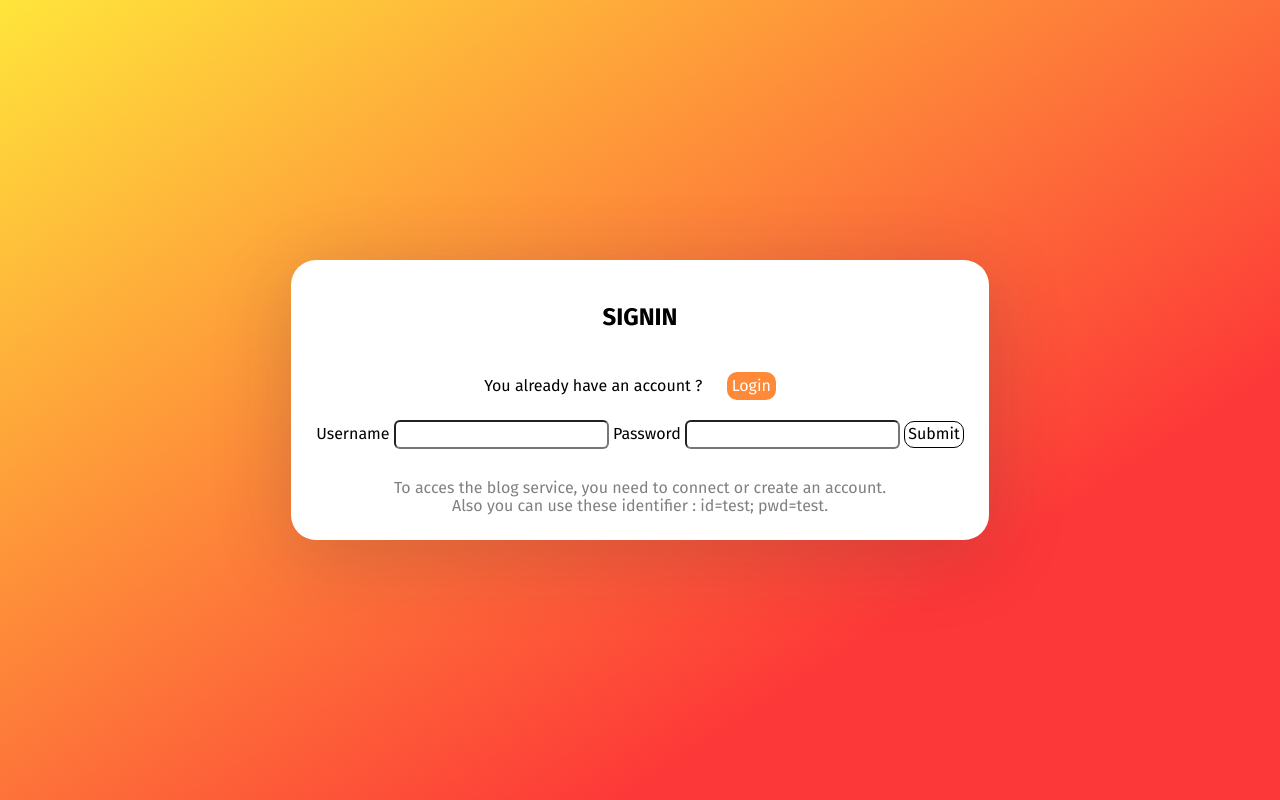
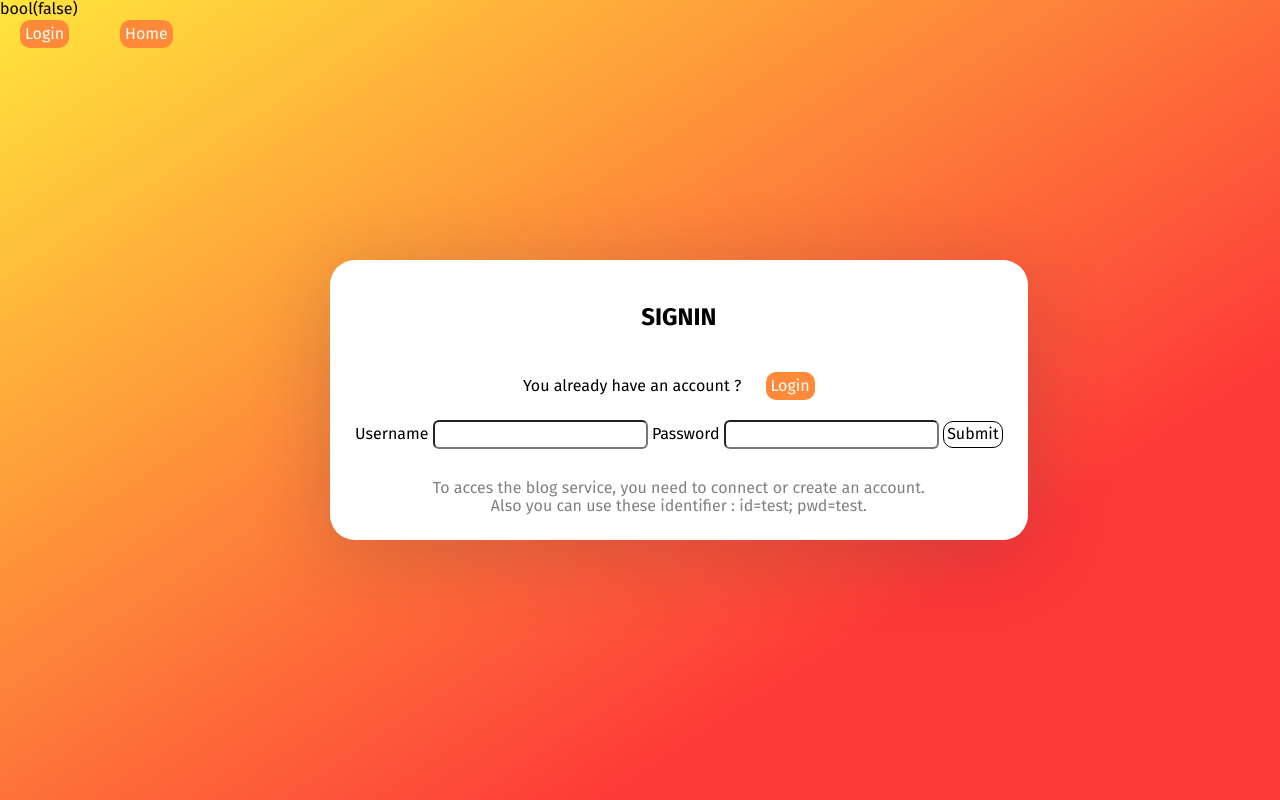
Before and after one commit to anonems/FINAL-PROJECT-BACK-W2, a PHP site: page /login in a window 1280 px wide. Run offline with PHP 8.4, Linux system fonts and the light colour scheme; some libraries are stand-ins or nearby versions.

Commit message:
first session config

```diff
--- a/app/src/Controllers/AbstractController.php
+++ b/app/src/Controllers/AbstractController.php
@@ -1,6 +1,8 @@
 <?php
 
 namespace App\Controllers;
+
+use App\Managers\SessionManager;
 
 abstract class AbstractController
 {
@@ -11,9 +13,12 @@ abstract class AbstractController
            throw new \RuntimeException("La methode $action n'est pas disponible dans ce controller");
         }
         call_user_func_array([$this, $action], $params);
+
+
     }
 
-    public function render(string $view, array $args = [], string $title = "Document")
+
+    public function render(string $view, array $args = [], string $title = "Document", bool $logStatut = false )
     {
         $view = dirname(__DIR__, 2) . '/views/' . $view;
         $base = dirname(__DIR__, 2) . '/views/base.php';
@@ -26,6 +31,7 @@ abstract class AbstractController
         require_once $view;
         $_pageContent = ob_get_clean();
         $_pageTitle = $title;
+        $_logStatut = $logStatut;
 
         require_once $base;
 
--- a/app/src/Controllers/ArticleController.php
+++ b/app/src/Controllers/ArticleController.php
@@ -6,6 +6,7 @@ use App\Factorys\PDOFactory;
 use App\Managers\ArticleManager;
 use App\Managers\CommentManager;
 use App\Managers\UserManager;
+use App\Managers\SessionManager;
 use App\Routes\Route;
 
 class ArticleController extends AbstractController
@@ -16,7 +17,10 @@ class ArticleController extends AbstractController
         $articleManager = new ArticleManager(new PDOFactory());
         $articles = $articleManager->readAllArticles();
 
-        $this->render("home.php", ["articles" => $articles], "Tous les articles");
+        $sessionManager = new SessionManager();
+        $logStatut = $sessionManager->check_login();
+        //echo $sessionManager->getUsername();
+        $this->render("home.php", ["articles" => $articles], "Tous les articles", $logStatut);
     }
 
     /**
@@ -28,9 +32,11 @@ class ArticleController extends AbstractController
     {
         $articleManager = new ArticleManager(new PDOFactory());
         $commentManager = new CommentManager(new PDOFactory());
+        $sessionManager = new SessionManager();
+        $logStatut = $sessionManager->check_login();
         $article = $articleManager->readOneArticle($id);
         $comments = $commentManager->readAllComment($id);
-        $this->render("showOne.php", ["article" => $article, "comments" => $comments], "Un articles");
+        $this->render("showOne.php", ["article" => $article, "comments" => $comments], "Un article", $logStatut);
     }
 
 }
--- a/app/src/Controllers/userController.php
+++ b/app/src/Controllers/userController.php
@@ -4,6 +4,7 @@ namespace App\Controllers;
 
 use App\Factorys\PDOFactory;
 use App\Managers\UserManager;
+use App\Managers\SessionManager;
 use App\Routes\Route;
 
 class UserController extends AbstractController
@@ -11,7 +12,10 @@ class UserController extends AbstractController
     #[Route('/login', name: "login", methods: ["GET"])]
     public function login()
     {
-        $this->render("login.php", [], "Login page");
+        $sessionManager = new SessionManager();
+        $logStatut = $sessionManager->check_login();
+
+        $this->render("login.php", [], "Login page", $logStatut);
     }
 
     #[Route('/login', name: "login", methods: ["POST"])]
@@ -20,8 +24,12 @@ class UserController extends AbstractController
         $username = filter_input(INPUT_POST, "username");
         $pwd = filter_input(INPUT_POST, "pwd");
         $pwd_hash =  password_hash($pwd, PASSWORD_DEFAULT);
+
         $userManager = new UserManager(new PDOFactory());
+        $sessionManager = new SessionManager();
+
         $getUser = $userManager->readUser($username);
+
         $signin = filter_input(INPUT_POST, "signin");
         $login = filter_input(INPUT_POST, "login");
         $resmdp = filter_input(INPUT_POST, "resmdp");
@@ -37,8 +45,8 @@ class UserController extends AbstractController
         }
         if($login){
             if (password_verify($pwd, $getUser->getPwd())){
+                $sessionManager->login($username);
                 header("location: /crud" );
-                return true;
             }
             else{
                 header("location: /login" );
--- /dev/null
+++ b/app/src/Managers/SessionManager.php
@@ -0,0 +1,53 @@
+<?php
+
+namespace App\Managers;
+
+use App\Entitys\User;
+
+class SessionManager extends BaseManager
+{
+
+    private bool $connected = false;
+    private string $username;
+
+    function __construct()
+    {
+        //session_start();
+        $this->check_login();
+    }
+
+    public function is_connected(): bool //savoir si la session est démarrer
+    {
+        return $this->connected;
+    }
+
+    public function login($user) //démarrer la session
+    {
+        session_start();
+        $this->username = $_SESSION["username"] = $user;
+        $this->connected = true;
+    }
+
+    public function logout() //arreter la session
+    {
+        unset($_SESSION["username"]);
+        unset($this->username);
+        $this->connected = false;
+    }
+
+    public function check_login() //savoir si l'utilisateur est connecté
+    {
+        if (isset($_SESSION["username"])) {
+            $this->username  = $_SESSION["username"];
+            $this->connected = true;
+            return true;
+        }else {
+            unset($this->username);
+            $this->connected = false;
+            return false;
+        }
+    }
+
+}
+
+$session = new SessionManager();
--- a/app/views/assets/style.css
+++ b/app/views/assets/style.css
@@ -312,7 +312,7 @@ button[type="submit"]:active {
   background: white;
   border: 2px solid #fe8a39;
 }
-#signin_bt, #login_bt, #respwd_bt{
+#signin_bt, #login_bt, #respwd_bt, #head_btn{
   border-radius: 10px;
   background: #fe8a39;
   color: white;
@@ -320,7 +320,7 @@ button[type="submit"]:active {
   border: none;
   margin: 20px;
 }
-#signin_bt:hover, #login_bt:hover, #respwd_bt:hover{
+#signin_bt:hover, #login_bt:hover, #respwd_bt:hover, #head_btn:hover{
   border-radius: 10px;
   background: white;
   color: black;
@@ -328,7 +328,7 @@ button[type="submit"]:active {
   border: 2px solid black;
   cursor:pointer
 }
-#signin_bt:active, #login_bt:active, #respwd_bt:active{
+#signin_bt:active, #login_bt:active, #respwd_bt:active, #head_btn:active{
   border-radius: 10px;
   background: white;
   color: #fe8a39;
--- a/app/views/base.php
+++ b/app/views/base.php
@@ -9,6 +9,15 @@
         <link rel="stylesheet" href="https://fonts.googleapis.com/css2?family=Material+Symbols+Outlined:opsz,wght,FILL,GRAD@48,400,0,0" />
     </head>
     <body>
+        <?php
+        var_dump($_logStatut);
+        if (!$_logStatut){
+            echo "<a id='head_btn' style='position:fixed; text-decoration:none' href='/login'>Login</a>";
+        }else{
+            echo "<a id='head_btn' style='position:fixed; text-decoration:none' href='/logout'>Logout</a>";
+        }
+        ?>
+        <a id='head_btn' style='position:fixed; text-decoration:none; left:100px' href='/'>Home</a>
         <?= $_pageContent ?>
         <script src='https://cdnjs.cloudflare.com/ajax/libs/jquery/3.3.1/jquery.min.js'></script>
         <script src='https://cdnjs.cloudflare.com/ajax/libs/Swiper/4.3.5/js/swiper.min.js'></script><script  src="/views/assets/script.js"></script>
```
